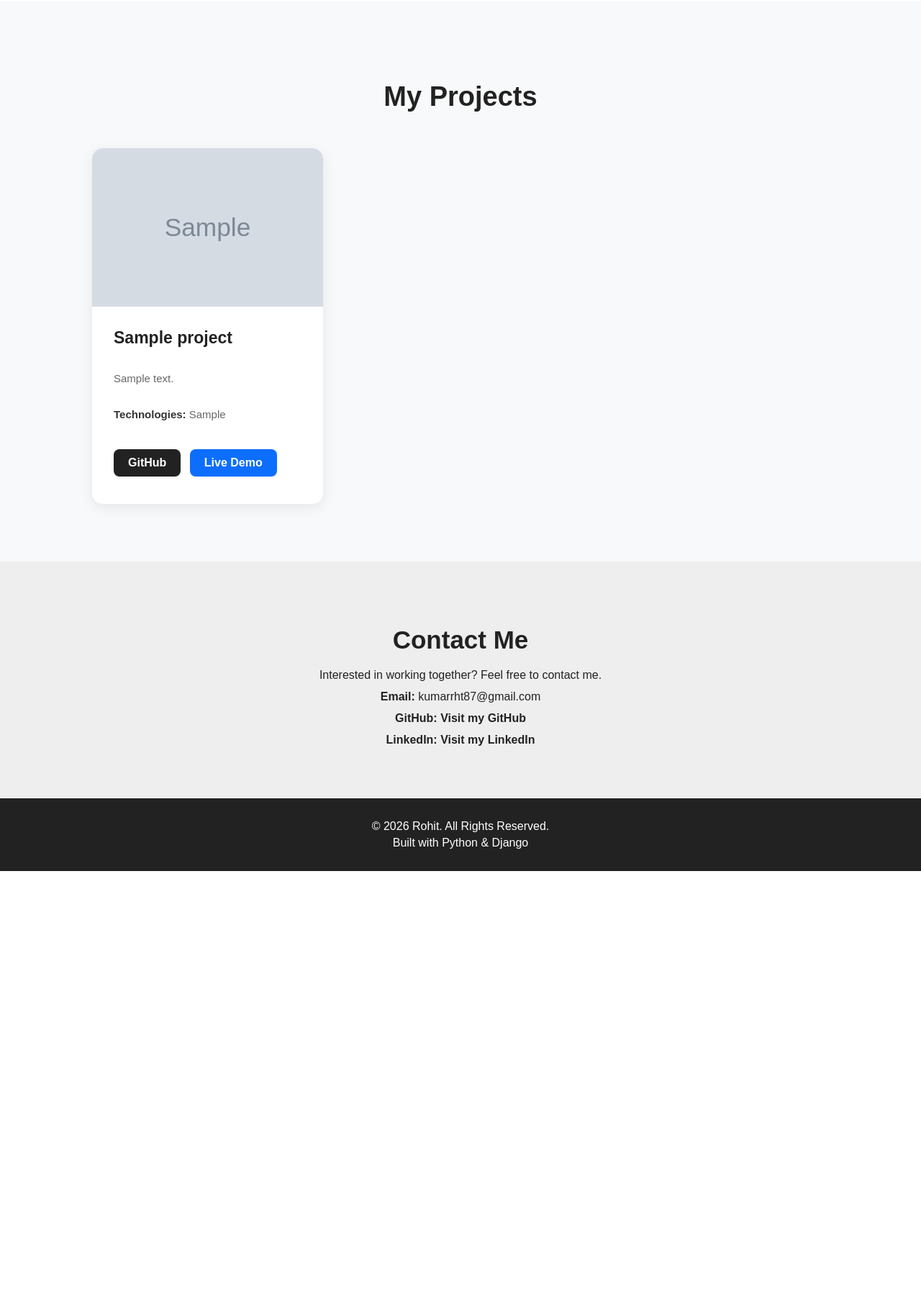
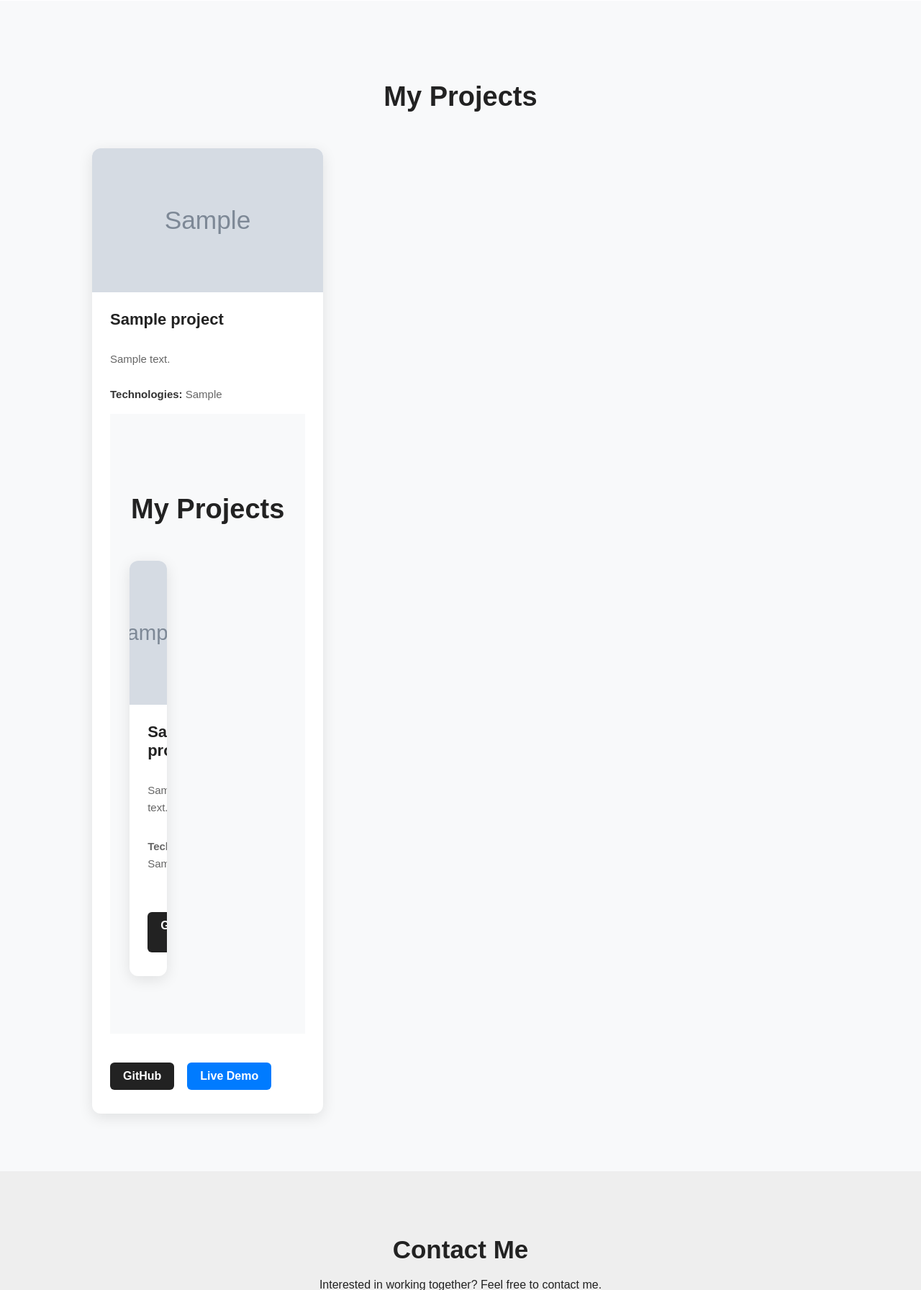
Before and after one commit to Rohit7203/myportfolio, a Django app: page / in a window 1280 px wide. Shown: the part 1061-2853 px from the top of the page at 72% size. Before the commit the page ends 2271 px from the top, so only its background shows below. Run offline with Django 5.2, Linux system fonts and the light colour scheme; tables that the repository leaves empty hold one stand-in row (values such as "Sample post"); grey boxes marked "Sample" are stand-in pictures.

Commit message:
Add projects to portfolio

```diff
--- a/portfolio/templates/portfolio/home.html
+++ b/portfolio/templates/portfolio/home.html
@@ -365,6 +365,96 @@
             }
 
         }
+        .projects-section {
+    padding: 80px 5%;
+    background: #f8f9fa;
+}
+
+.projects-section h2 {
+    text-align: center;
+    margin-bottom: 40px;
+    font-size: 36px;
+}
+
+.projects-container {
+    display: grid;
+    grid-template-columns: repeat(3, 1fr);
+    gap: 30px;
+    max-width: 1200px;
+    margin: auto;
+}
+
+.project-card {
+    background: white;
+    border-radius: 12px;
+    overflow: hidden;
+    box-shadow: 0 5px 20px rgba(0, 0, 0, 0.1);
+    transition: transform 0.3s ease;
+}
+
+.project-card:hover {
+    transform: translateY(-8px);
+}
+
+.project-image {
+    width: 100%;
+    height: 200px;
+    object-fit: cover;
+}
+
+.project-card-body {
+    padding: 25px;
+}
+
+.project-card-body h3 {
+    margin-bottom: 15px;
+    font-size: 22px;
+}
+
+.project-card-body p {
+    line-height: 1.6;
+    margin-bottom: 15px;
+}
+
+.project-buttons {
+    display: flex;
+    gap: 10px;
+    margin-top: 20px;
+}
+
+.project-btn {
+    display: inline-block;
+    padding: 10px 18px;
+    background: #222;
+    color: white;
+    text-decoration: none;
+    border-radius: 6px;
+}
+
+.live-btn {
+    background: #007bff;
+}
+
+.project-btn:hover {
+    opacity: 0.8;
+}
+
+.no-projects {
+    text-align: center;
+    width: 100%;
+}
+
+@media (max-width: 992px) {
+    .projects-container {
+        grid-template-columns: repeat(2, 1fr);
+    }
+}
+
+@media (max-width: 768px) {
+    .projects-container {
+        grid-template-columns: 1fr;
+    }
+}
     </style>
 </head>
 
@@ -480,11 +570,7 @@
 
                 {% if project.image %}
 
-                <img
-                    src="{{ project.image.url }}"
-                    alt="{{ project.title }}"
-                    class="project-image"
-                >
+                <img src="{{ project.image.url }}" alt="{{ project.title }}" class="project-image">
 
                 {% endif %}
 
@@ -510,7 +596,67 @@
                         {{ project.technologies }}
 
                     </p>
+                    <section id="projects" class="projects-section">
+                        <div class="container">
 
+                            <h2>My Projects</h2>
+
+                            <div class="projects-container">
+
+                                {% for project in projects %}
+
+                                <div class="project-card">
+
+                                    {% if project.image %}
+                                    <img src="{{ project.image.url }}" alt="{{ project.title }}" class="project-image">
+                                    {% endif %}
+
+                                    <div class="project-card-body">
+
+                                        <h3>{{ project.title }}</h3>
+
+                                        <p>
+                                            {{ project.description }}
+                                        </p>
+
+                                        <p>
+                                            <strong>Technologies:</strong>
+                                            {{ project.technologies }}
+                                        </p>
+
+                                        <div class="project-buttons">
+
+                                            {% if project.github_url %}
+                                            <a href="{{ project.github_url }}" target="_blank" class="project-btn">
+                                                GitHub
+                                            </a>
+                                            {% endif %}
+
+                                            {% if project.live_url %}
+                                            <a href="{{ project.live_url }}" target="_blank"
+                                                class="project-btn live-btn">
+                                                Live Demo
+                                            </a>
+                                            {% endif %}
+
+                                        </div>
+
+                                    </div>
+
+                                </div>
+
+                                {% empty %}
+
+                                <div class="no-projects">
+                                    <p>No projects added yet.</p>
+                                </div>
+
+                                {% endfor %}
+
+                            </div>
+
+                        </div>
+                    </section>
 
                     <!-- Buttons -->
 
@@ -519,11 +665,7 @@
 
                         {% if project.github_url %}
 
-                        <a
-                            href="{{ project.github_url }}"
-                            target="_blank"
-                            class="project-btn"
-                        >
+                        <a href="{{ project.github_url }}" target="_blank" class="project-btn">
                             GitHub
                         </a>
 
@@ -532,11 +674,7 @@
 
                         {% if project.live_url %}
 
-                        <a
-                            href="{{ project.live_url }}"
-                            target="_blank"
-                            class="project-btn live-btn"
-                        >
+                        <a href="{{ project.live_url }}" target="_blank" class="project-btn live-btn">
                             Live Demo
                         </a>
 
@@ -595,10 +733,7 @@
 
             <strong>GitHub:</strong>
 
-            <a
-                href="https://github.com/Rohit7203"
-                target="_blank"
-            >
+            <a href="https://github.com/Rohit7203" target="_blank">
                 Visit my GitHub
             </a>
 
@@ -609,10 +744,7 @@
 
             <strong>LinkedIn:</strong>
 
-            <a
-                href="https://www.linkedin.com/in/rohit-kumar-524111300/"
-                target="_blank"
-            >
+            <a href="https://www.linkedin.com/in/rohit-kumar-524111300/" target="_blank">
                 Visit my LinkedIn
             </a>
 
```
Also changed, not shown: populate_projects.py (added, +52 -0 lines).
